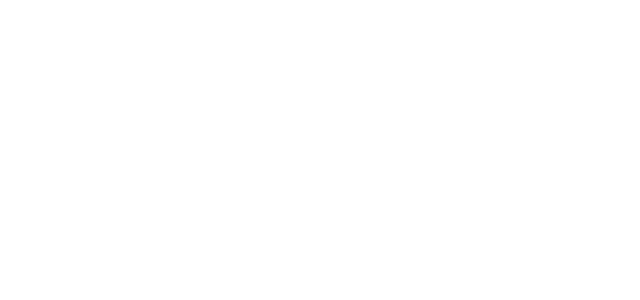
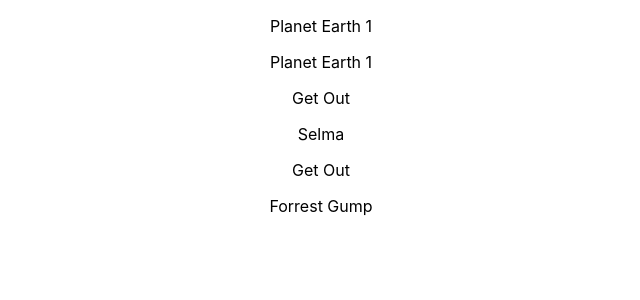
Before and after one commit to japsy123/React-Movie-Excercise, a React (Create React App) app: page / in a window 1280 px wide. Shown: the top 300 px of the page, without its empty margins (319-959 px from the left). Built offline with nearby package versions, Linux system fonts and the light colour scheme.

Commit message:
First excerise completed

```diff
--- a/src/App.js
+++ b/src/App.js
@@ -98,7 +98,13 @@
 function App() {
   return (
     <div className="App">
-      <header />
+      <header>
+        {profiles.map(prof => {
+          const movieName = movies[prof.favoriteMovieID].name;
+
+          return <p> {movieName}</p>;
+        })}
+      </header>
     </div>
   );
 }
```
